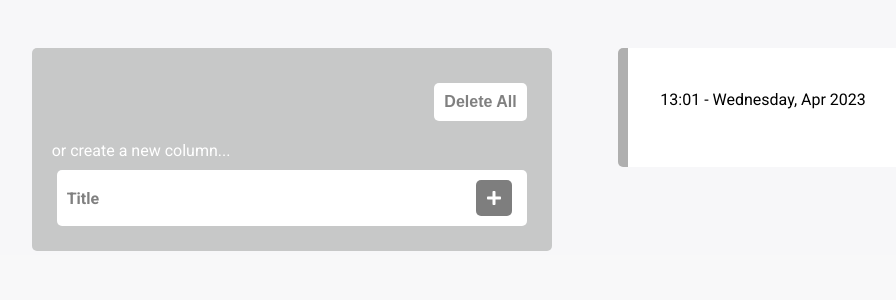
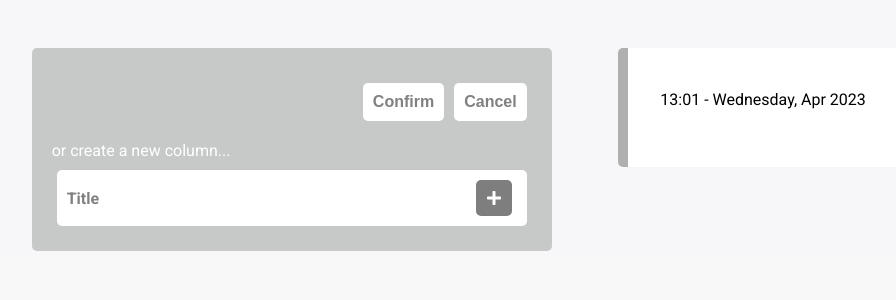
Before and after one commit to xScottishKrissx/live-text-redux, a React (Create React App) app: page / in a window 1280 px wide. Both pictures are taken after a click on the button "Delete All". Shown: the top 300 px of the page, without its empty margins (75-971 px from the left). Built offline with nearby package versions, Linux system fonts and the light colour scheme.

Commit message:
0.18.7 - Added Confirmation button to Delete All columns button

```diff
--- a/src/App.css
+++ b/src/App.css
@@ -118,4 +118,13 @@ body{
   max-width: 480px;
 }
 
+/* Generic Styles */
 .displayNone{display: none;}
+.marginLeft0{ margin-left:0; }
+.marginRight0{ margin-right: 0; }
+
+/* Targeted Styles */
+.warningBtn{
+  background-color: red;
+  color: white;
+}
--- a/src/components/ControlPanel/cpanelComponents/extraInfo/toggleExtraInfo.js
+++ b/src/components/ControlPanel/cpanelComponents/extraInfo/toggleExtraInfo.js
@@ -6,13 +6,13 @@ export default function ToggleExtraInfo({allowExtraInfoView, extraInfo, columnId
         {allowExtraInfoView ?
             <button className='defaultBtnStyle' onClick={()=>extraInfo(false)}>
               <span className='rotateTo180'>
-                <FaChevronUp />
+                <FaChevronDown />
               </span>
             </button>
             :
             <button className='defaultBtnStyle' onClick={()=>extraInfo(columnId, true)}>
               <span className='rotateTo0'>
-                <FaChevronUp />
+                <FaChevronDown />
               </span>
             </button>
         }
--- a/src/components/Utility/Buttons/buttons.css
+++ b/src/components/Utility/Buttons/buttons.css
@@ -147,12 +147,3 @@ padding: 10px;
     margin-left: 5px;
     margin-right: 5px;
 }
-
-
-
-.marginLeft0{
-    margin-left:0;
-}
-.marginRight0{
-    margin-right: 0;
-}
--- a/src/components/Utility/Buttons/clearColumnsButton.js
+++ b/src/components/Utility/Buttons/clearColumnsButton.js
@@ -1,7 +1,20 @@
-import React from 'react'
+import React, {useState} from 'react'
 
 export default function ClearColumnsButton({clearColumns}) {
+  const [clearAllBtn, setClearAllBtnVis] = useState(false)
+
+  const showClearAllBtn = () => setClearAllBtnVis(!clearAllBtn)
   return (
-    <button className='defaultBtnStyle' id="clearColumnsBtn" onClick={clearColumns}>Delete All</button>
+    <>
+
+      {clearAllBtn ?
+        <>
+          <button className='defaultBtnStyle warningBtn' onClick={clearColumns}>Confirm</button>
+          <button className='defaultBtnStyle' onClick={showClearAllBtn}>Cancel</button>
+        </>
+      :
+        <button className='defaultBtnStyle' onClick={showClearAllBtn}>Delete All</button>
+      }
+    </>
   )
 }
```
Also changed, not shown: 1 other file (tests, documents, lock files or other folders).
